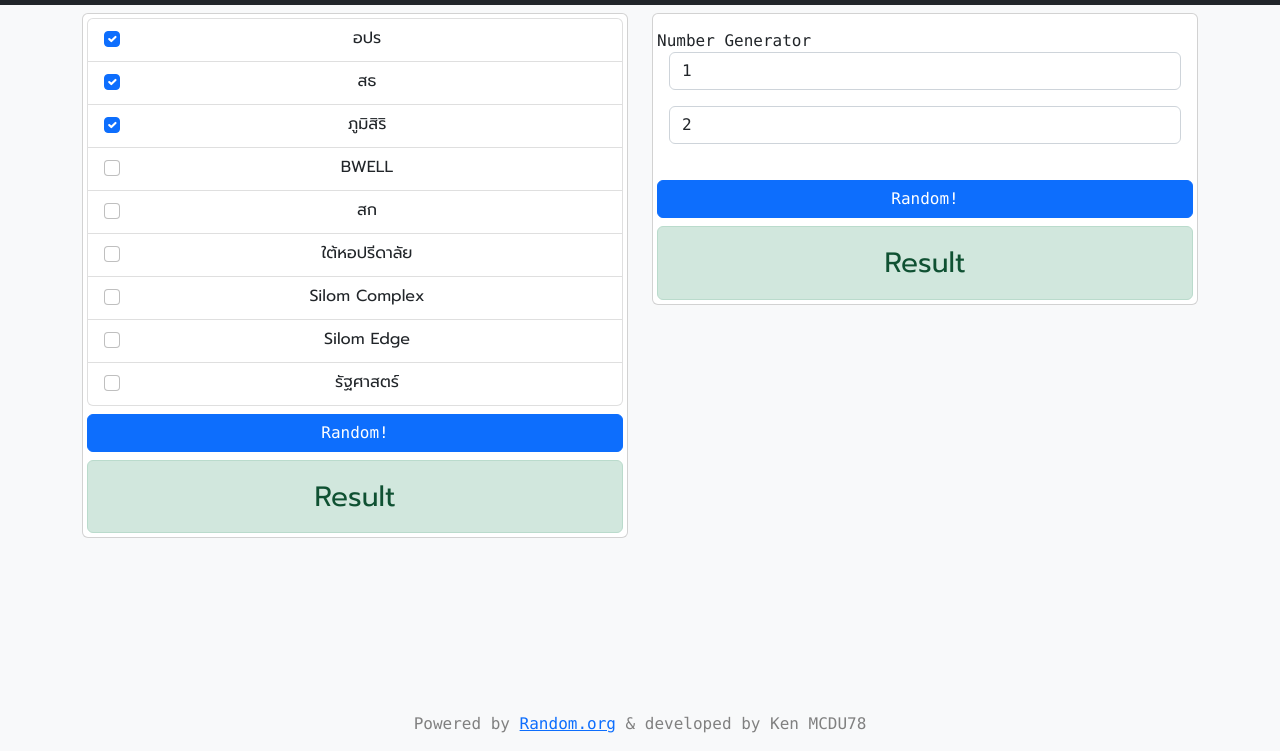
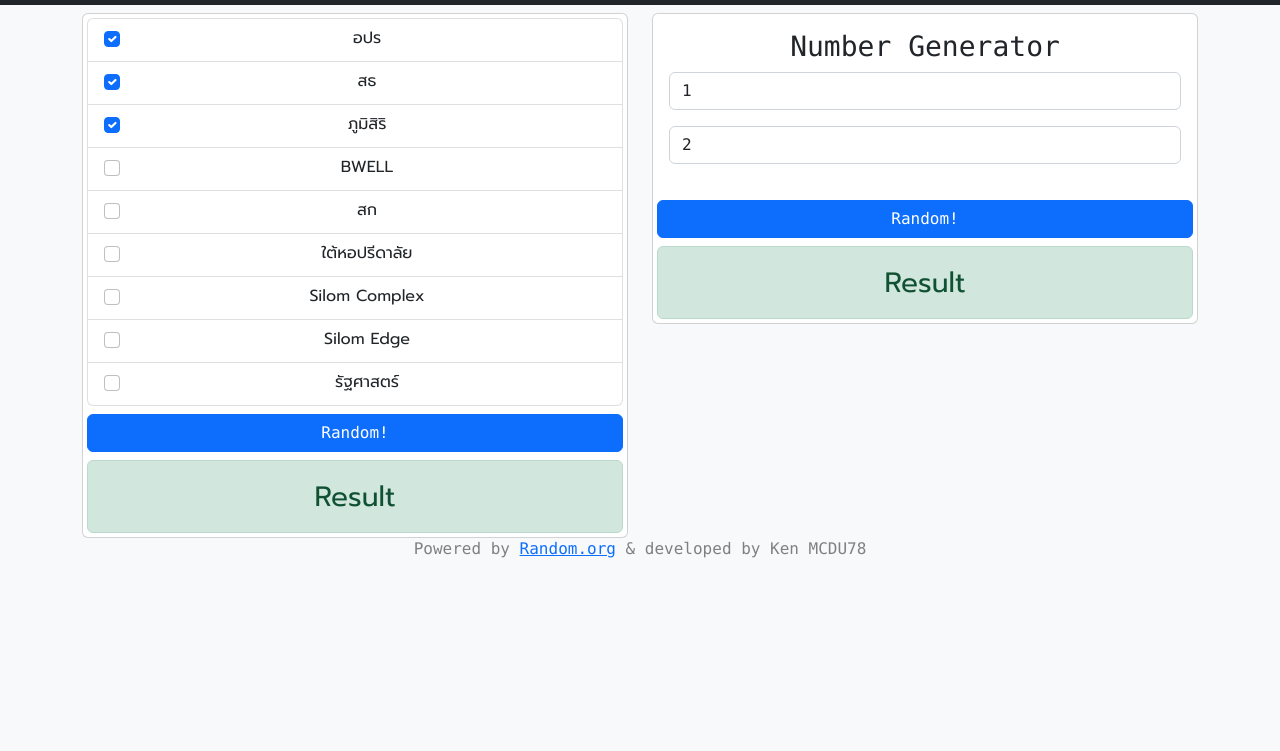
Before and after one commit to Ittipatken/mdcu-random, a website: page index.html in a window 1280 px wide. Shown: the part 49-800 px from the top of the page. Drawn offline with nearby package versions, Linux system fonts and the light colour scheme.

Commit message:
Fix typography

```diff
--- a/index.html
+++ b/index.html
@@ -114,7 +114,7 @@
             <div class="col-md col-sm">
                 <div class="card">
                     <div class="card-body row">
-                        Number Generator
+                        <p class="h3">Number Generator</p>
                         <div class="input-group mb-3">
                             <input id="num-1" class="form-control" type="number" placeholder="minimum">
                         </div>
@@ -136,7 +136,7 @@
             </div>
         </div>
     </div>
-    <p style="color: gray" class="fixed-bottom">Powered by <a href="https://random.org">Random.org</a> &
+    <p style="color: gray">Powered by <a href="https://random.org">Random.org</a> &
         developed by Ken MCDU78</p>
 </body>
 
```
